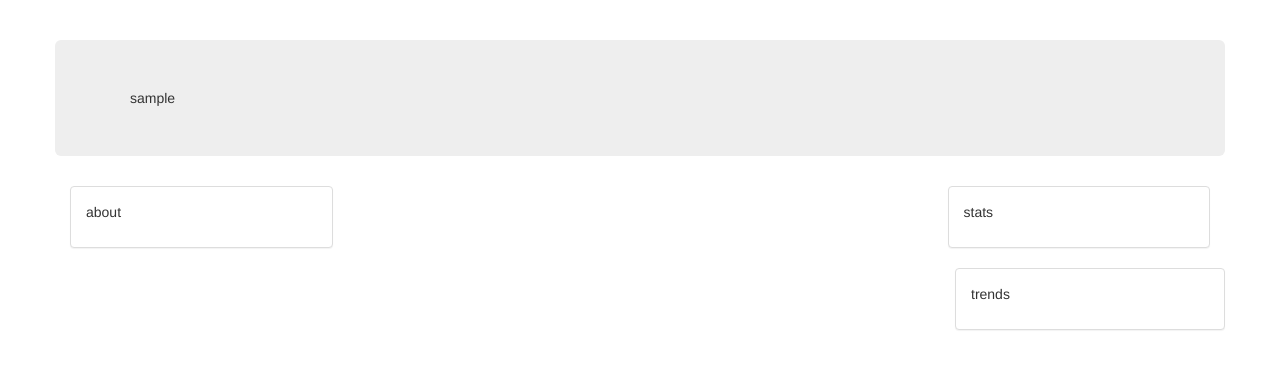
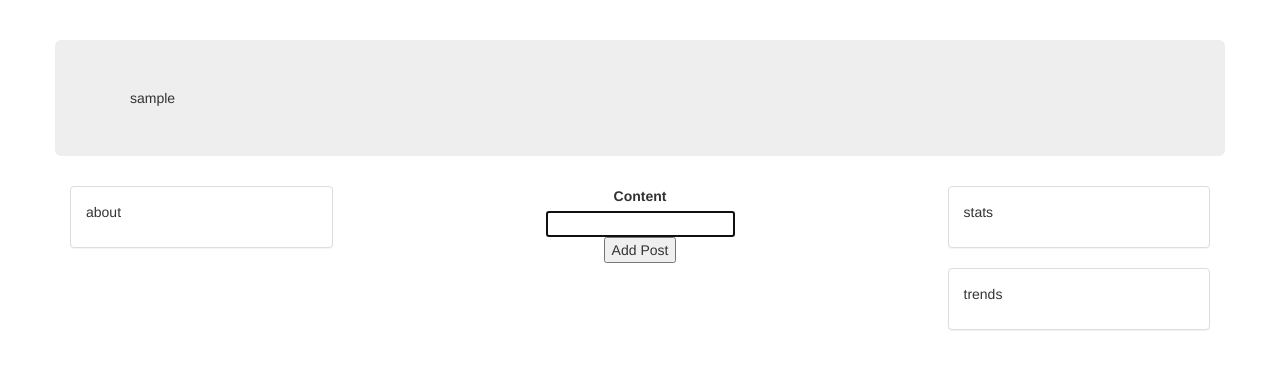
Before and after one commit to krischery2150/TryAPP, a Rails app: a page that uses app/views/pages/profile.html.erb in a window 1280 px wide. Shown: the part 52-421 px from the top of the page. Run offline with Rails 7, Linux system fonts and the light colour scheme; the visitor is signed in with stand-in values (Sample User, id 1); data that the repository does not hold is empty; style sheets or scripts are compiled from the project's sources; some libraries are stand-ins or nearby versions.

Commit message:
made feed for home, explore and Specificied post on profile page to be own users post.

```diff
--- a/app/controllers/pages_controller.rb
+++ b/app/controllers/pages_controller.rb
@@ -13,6 +13,7 @@ class PagesController < ApplicationController
       redirect_to root_path, :notice => 'User not found'
     end
     @posts = Post.all.where("user_id = ?",User.find_by_username(params[:id]).id)
+    @newPost = Post.new
   end
 
   def explore
--- /dev/null
+++ b/app/views/component/_post.html.erb
@@ -0,0 +1,11 @@
+<%= form_for(@newPost) do |f| %>
+  <center>
+    <div class="field">
+      <%= f.label :content %><br />
+      <%= f.text_field :content, autofocus: true %>
+    </div>
+    <div class="actions">
+      <%= f.submit "Add Post" %>
+    </div>
+  </center>
+<% end %>
--- a/app/views/pages/profile.html.erb
+++ b/app/views/pages/profile.html.erb
@@ -17,6 +17,7 @@
   </div>
 
   <div class="col-xs-6">
+    <%= render '/component/post' %>
     <% for @p in @posts %>
       <div class="panel panel-default">
         <div class="panel-body">
@@ -32,13 +33,9 @@
           <p>stats</p>
         </div>
       </div>
+      <div class="panel panel-default">
+        <div class="panel-body">
+            <p>trends</p>
+        </div>
+      </div>
   </div>
-
-  <div class="row">
-    <div class="col-xs-3 col-xs-offset-9">
-        <div class="panel panel-default">
-          <div class="panel-body">
-              <p>trends</p>
-          </div>
-        </div>
-    </div>
--- a/config/routes.rb
+++ b/config/routes.rb
@@ -1,5 +1,6 @@
 Rails.application.routes.draw do
   devise_for :users
+  resources :posts
 
   root      'pages#index'
 
```
Also changed, not shown: app/controllers/posts_controller.rb (added, +24 -0 lines), app/views/pages/explore.html.erb (+7 -9 lines).
